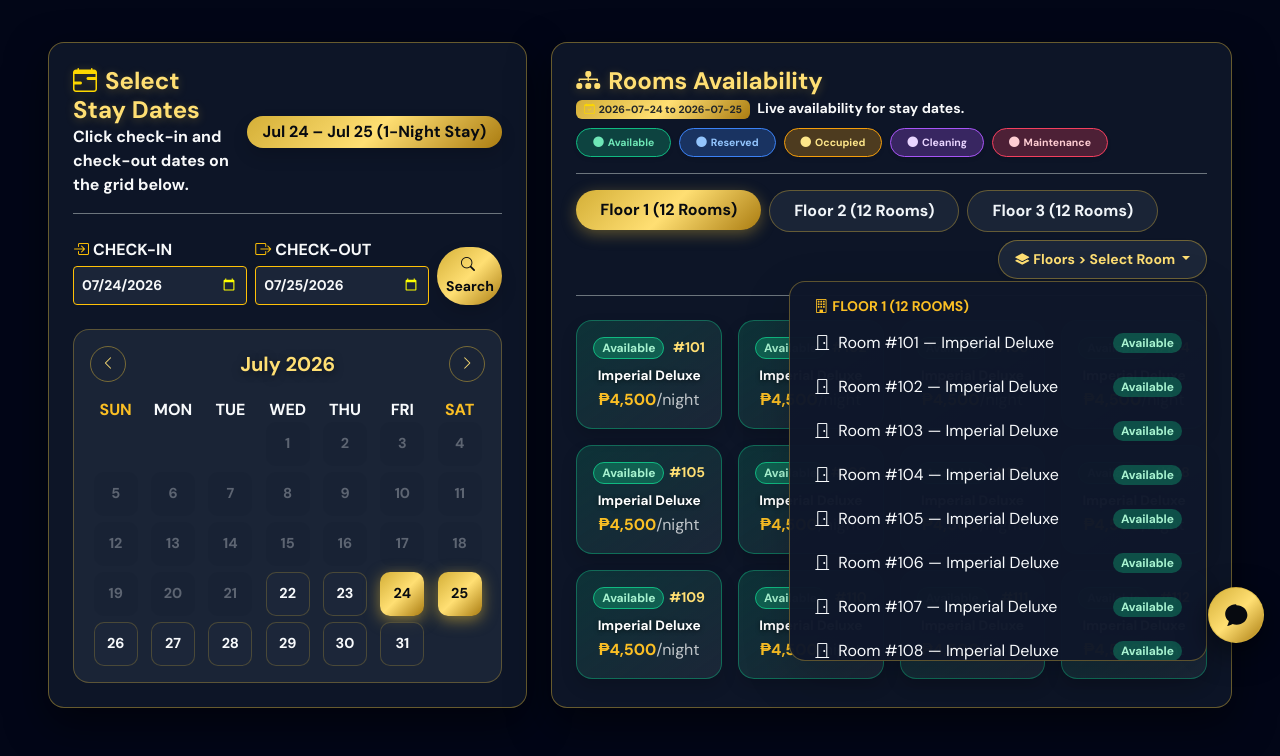
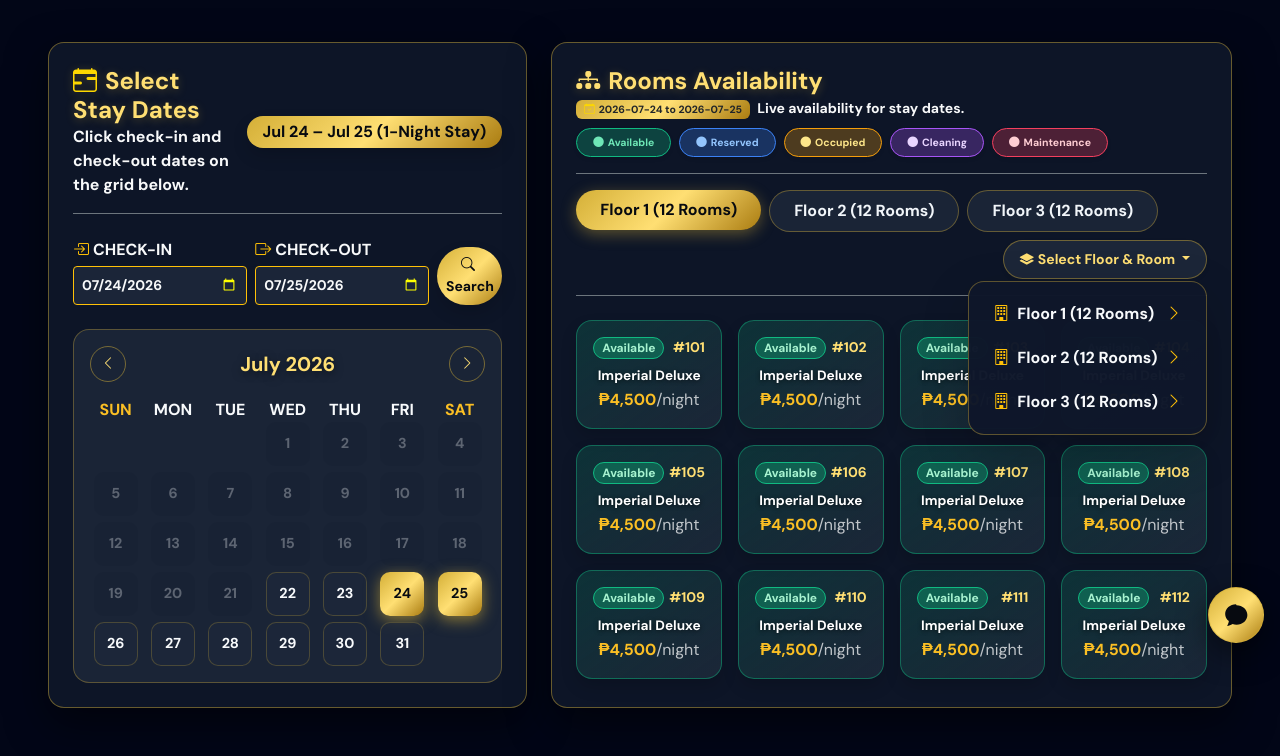
Before and after one commit to WizardOfXerox/Emperor-Hotel, a PHP site: page /public/site/home.php in a window 1280 px wide, after a click that opens the changed part. Shown: the part 886-1642 px from the top of the page. Run offline with PHP 8.4, Linux system fonts and the light colour scheme; data comes from the database, SQL or seed files in the repository; tables that the repository leaves empty hold one stand-in row (values such as "Sample post").

Commit message:
feat: implement cascading hover side-popup room lists for Floors dropdown
- Update Select Floor & Room dropdown menu to multi-level cascading structure
- Hovering over Floor 1, Floor 2, or Floor 3 opens a smooth side flyout sub-menu listing all floor rooms
- Add .dropdown-submenu hover CSS animations and positioning across room-detail.php and hotel_map.php

```diff
--- a/public/includes/hotel_map.php
+++ b/public/includes/hotel_map.php
@@ -91,15 +91,21 @@ function renderHotelFloorMap(PDO $db, string $mode = 'public', ?int $selectedRoo
             <?php endforeach; ?>
         </div>
 
-        <!-- Floors > Rooms Dropdown -->
+        <!-- Hover Floor > Side Popup Rooms Dropdown -->
         <li class="nav-item ms-auto" role="presentation">
-            <div class="dropdown">
+            <div class="dropdown custom-floors-dropdown">
                 <button class="btn btn-sm rounded-pill px-3 py-2 font-serif fw-bold dropdown-toggle shadow-sm" type="button" data-bs-toggle="dropdown" aria-expanded="false" style="background: rgba(30, 41, 59, 0.9); color: #FFDF73; border: 1px solid rgba(212, 175, 55, 0.45);">
-                    <i class="bi bi-layers-fill me-1"></i>Floors &gt; Select Room
+                    <i class="bi bi-layers-fill me-1"></i>Select Floor &amp; Room
                 </button>
-                <ul class="dropdown-menu dropdown-menu-dark shadow-lg rounded-4 p-2 dropdown-menu-end" style="background: rgba(15, 23, 42, 0.98); border: 1px solid rgba(212, 175, 55, 0.4); max-height: 380px; overflow-y: auto; min-width: 260px;">
+                <ul class="dropdown-menu dropdown-menu-dark shadow-lg rounded-4 p-2 custom-floors-menu dropdown-menu-end" style="background: rgba(15, 23, 42, 0.98); border: 1px solid rgba(212, 175, 55, 0.4); min-width: 220px; overflow: visible;">
                     <?php foreach ($floors as $flNum => $fRooms): ?>
-                        <li><h6 class="dropdown-header text-uppercase tracking-wider font-serif fw-bold" style="color: #FBBF24;"><i class="bi bi-building me-1"></i>Floor <?= $flNum ?> (<?= count($fRooms) ?> Rooms)</h6></li>
+                        <li class="dropdown-submenu position-relative">
+                            <a class="dropdown-item rounded-3 py-2 px-3 d-flex align-items-center justify-content-between text-xs font-serif fw-bold my-1" href="javascript:void(0);" style="color: #F8FAFC;">
+                                <span><i class="bi bi-building me-2 text-warning"></i>Floor <?= $flNum ?> (<?= count($fRooms) ?> Rooms)</span>
+                                <i class="bi bi-chevron-right text-warning ms-2"></i>
+                            </a>
+                            <ul class="dropdown-menu dropdown-menu-dark shadow-lg rounded-4 p-2 submenu-flyout" style="background: rgba(15, 23, 42, 0.98); border: 1px solid rgba(212, 175, 55, 0.4); min-width: 260px; max-height: 380px; overflow-y: auto;">
+                                <li><h6 class="dropdown-header text-uppercase tracking-wider font-serif fw-bold" style="color: #FBBF24;"><i class="bi bi-door-open me-1"></i>Floor <?= $flNum ?> Rooms</h6></li>
                                 <?php foreach ($fRooms as $fRoom):
                                     $fBadgeStyle = match ($fRoom['status']) {
                                         'Available' => 'background: rgba(16, 185, 129, 0.35); color: #A7F3D0;',
@@ -119,9 +125,8 @@ function renderHotelFloorMap(PDO $db, string $mode = 'public', ?int $selectedRoo
                                         </a>
                                     </li>
                                 <?php endforeach; ?>
-                        <?php if ($flNum < max(array_keys($floors))): ?>
-                            <li><hr class="dropdown-divider border-secondary opacity-50 my-1"></li>
-                        <?php endif; ?>
+                            </ul>
+                        </li>
                     <?php endforeach; ?>
                 </ul>
             </div>
@@ -181,6 +186,26 @@ function renderHotelFloorMap(PDO $db, string $mode = 'public', ?int $selectedRoo
 </div>
 
 <style>
+.dropdown-submenu {
+    position: relative;
+}
+.dropdown-submenu > .submenu-flyout {
+    top: 0;
+    left: 100%;
+    margin-top: -6px;
+    margin-left: 2px;
+    display: none;
+    position: absolute;
+    z-index: 1050;
+}
+.dropdown-submenu:hover > .submenu-flyout {
+    display: block;
+    animation: fadeInFlyout 0.2s ease forwards;
+}
+@keyframes fadeInFlyout {
+    from { opacity: 0; transform: translateX(-8px); }
+    to { opacity: 1; transform: translateX(0); }
+}
 .floor-tab-btn.active {
     background: linear-gradient(135deg, #D4AF37 0%, #FFDF73 50%, #AA7C11 100%) !important;
     color: #070A10 !important;
```
Also changed, not shown: public/site/room-detail.php (+35 -8 lines), 1 other file. Lines whose indentation alone changed are shown as unchanged.
